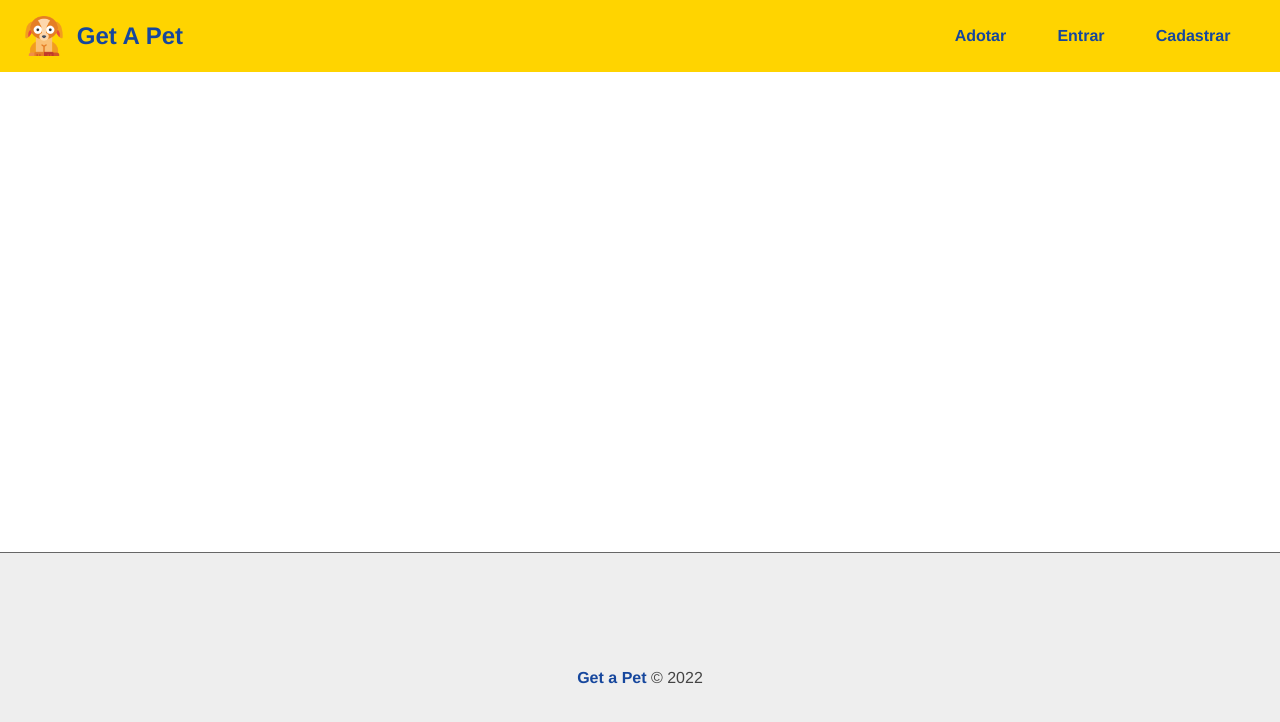
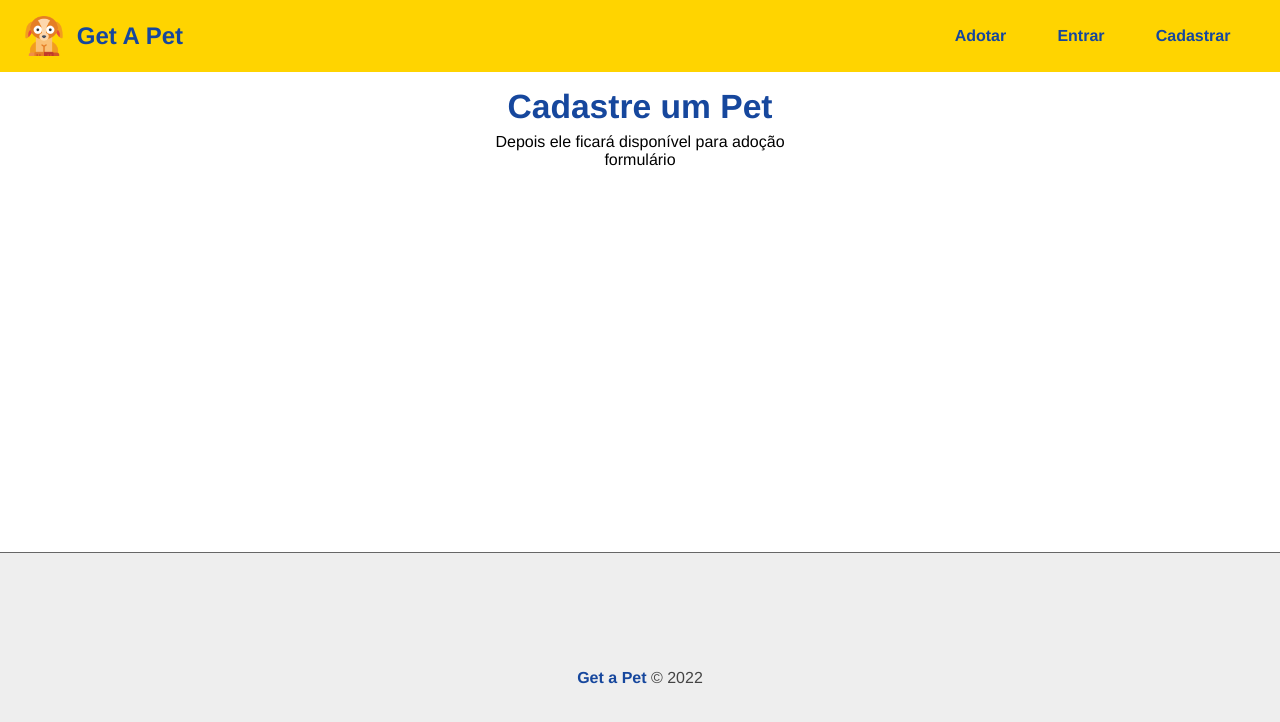
Before and after one commit to bacristiane/Curso-Node.js, a React (Create React App) app in the folder frontend/: page /pet/add in a window 1280 px wide. Shown: the top 722 px of the page. Built offline with nearby package versions, Linux system fonts and the light colour scheme.

Commit message:
Página de cadastro de Pet

```diff
--- a/frontend/src/App.js
+++ b/frontend/src/App.js
@@ -7,6 +7,7 @@
 import Home from './components/pages/Home';
 import Profile from './components/pages/User/Profile';
 import MyPets from './components/pages/Pet/MyPets';
+import AddPet from './components/pages/Pet/AddPet';
 
 //components
 import Navbar from './components/layouts/Navbar';
@@ -31,6 +32,7 @@
 
         <Route path="/user/profile" element={<Profile />} />
         <Route path="/pet/mypets" element={<MyPets />} />
+        <Route path="/pet/add" element={<AddPet />} />
 
         <Route path="/" element={<Home />} />
       </Routes>
--- /dev/null
+++ b/frontend/src/components/pages/Pet/AddPet.js
@@ -0,0 +1,24 @@
+import api from '../../../utils/api'
+
+import styles from './AddPet.module.css'
+
+import {useState} from 'react'
+import {useNavigate} from 'react-router-dom'
+
+//hooks
+import useFlashMessage from '../../../hooks/useFlashMessage'
+
+
+function AddPet() {
+    return(
+        <section className={styles.addpet_header}>
+            <div>
+                <h1>Cadastre um Pet</h1>
+                <p>Depois ele ficará disponível para adoção</p>
+            </div>
+            <p>formulário</p>
+        </section>
+    )
+    }
+
+    export default AddPet
--- /dev/null
+++ b/frontend/src/components/pages/Pet/AddPet.module.css
@@ -0,0 +1,9 @@
+.addpet_header {
+    text-align: center;
+    margin-bottom: 1.2em;
+}
+
+.addpet_header h1 {
+    margin-bottom: 0.2em;
+
+}
```
